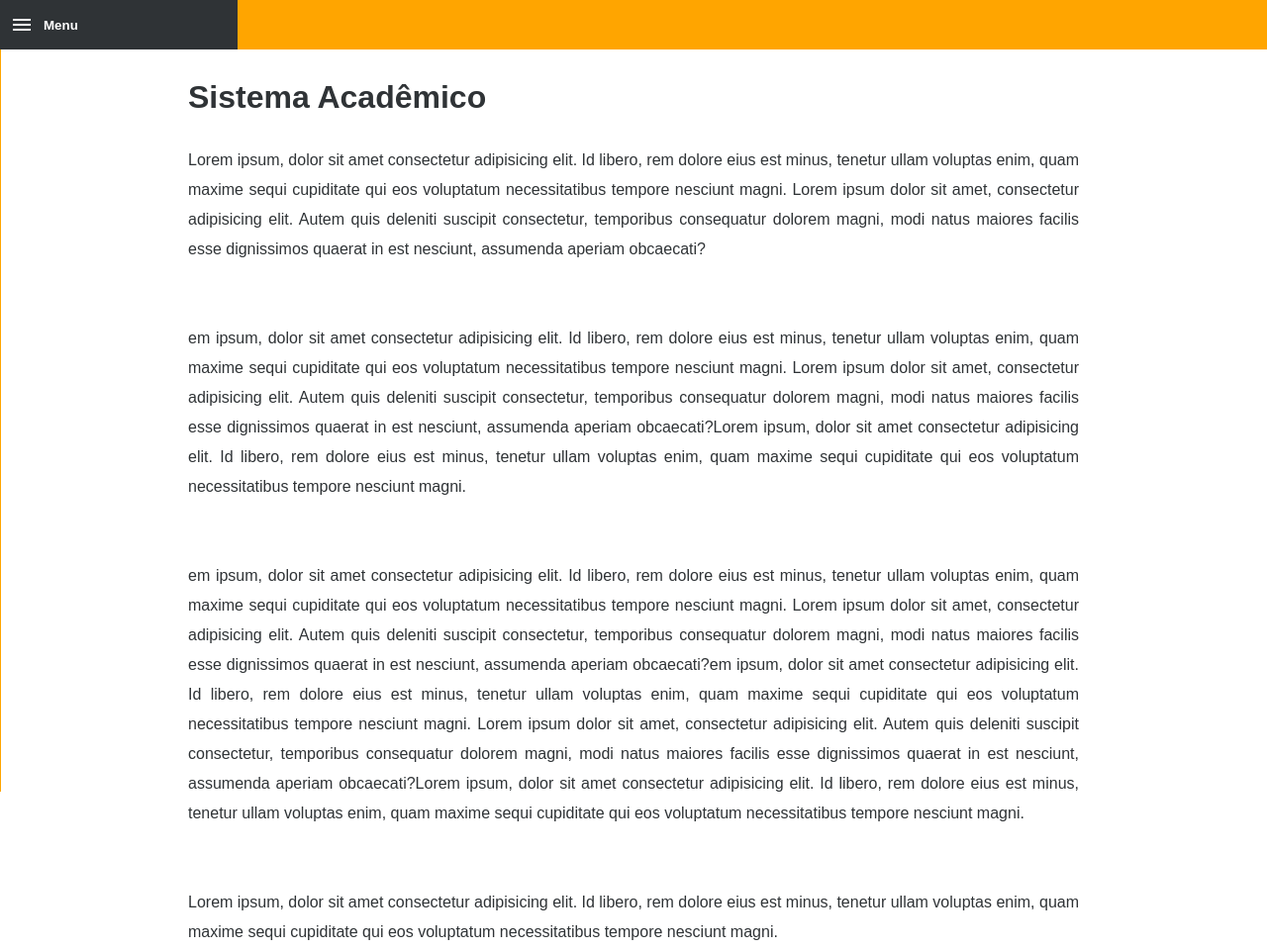
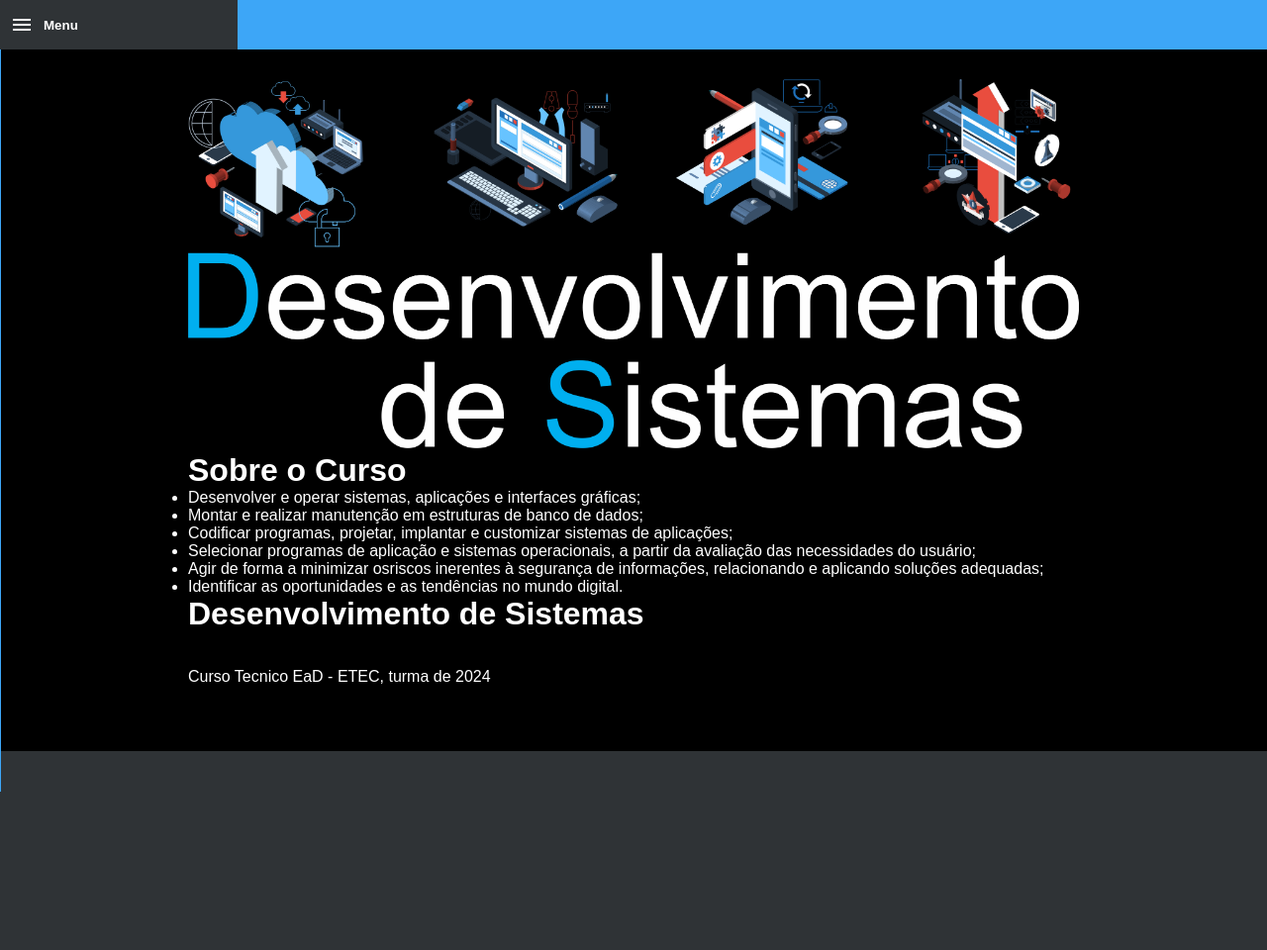
Before and after one commit to matthew13dev/ETEC, a plain HTML site: page DS_Agenda_15/index.html in a window 1280 px wide. Shown: the whole page at 99% size. After the commit the page ends 800 px from the top, so only its background shows below. Drawn offline with nearby package versions, Linux system fonts and the light colour scheme.

Commit message:
change: color layout

```diff
--- a/DS_Agenda_15/assets/css/style.css
+++ b/DS_Agenda_15/assets/css/style.css
@@ -2,8 +2,6 @@
     margin: 0%;
     padding: 0%;
     box-sizing: border-box;
-
-    ---border: 1px solid red;
 }
 
 button {
@@ -12,8 +10,8 @@ button {
 
 body {
     font-family: sans-serif;
-    background-color: #fff;
-    color: #2f3336;
+    background-color: #2f3336;
+    color: #fff;
 
     overflow-x: hidden;
 }
@@ -24,7 +22,7 @@ body {
     position: fixed;
 
     z-index: 99;
-    background-color: orange;
+    background-color: #3da6f7;
     color: #fff;
     position: fixed;
     top: 0;
@@ -70,7 +68,7 @@ body {
     transition: all 0.2s linear;
     overflow: hidden;
 
-    background-color: orange;
+    background-color: #3da6f7;
 }
 
 
@@ -105,6 +103,7 @@ body {
     line-height: 4;
 
     cursor: pointer;
+    flex-wrap: nowrap;
 }
 
 .sidebar nav button i {
@@ -138,6 +137,16 @@ body {
     transition: all 0.35s;
     display: flex;
     flex-direction: column;
+}
+
+
+
+
+main {
+    background-color: black;
+}
+#home--content img{
+    width: 100%;
 }
 
 @media (max-width: 920px) {
--- a/DS_Agenda_15/assets/javascript/script.js
+++ b/DS_Agenda_15/assets/javascript/script.js
@@ -1,4 +1,3 @@
-
 
 function buttonActive() {
     const menu_button = document.getElementById("menu--logo");
@@ -18,6 +17,7 @@ function openMenu() {
 
     document.getElementById("sidebar").style.width = "240px";
     menu_button.setAttribute("class", "menu--logo");
+
     document.querySelector("main").style.marginLeft = "240px";
 }
 
@@ -27,6 +27,7 @@ function closeMenu() {
 
     document.getElementById("sidebar").style.width = "0px";
     menu_button.setAttribute("class", "menu--logo--active")
+
     document.querySelector("main").style.marginLeft = "0px";
 }
 
@@ -36,10 +37,8 @@ function menuOff() {
 
     if (atribute === "menu--logo--active") {
 
-        document.getElementById("menu--areas").style.display = "none";
-        document.getElementById("sidebar").style.width = "70px";
+        document.getElementById("sidebar").style.width = "0px";
         menu_button.setAttribute("class", "menu--logo");
-        document.getElementById("sidebar").style.borderRight = "#999";
 
     }
 }
--- a/DS_Agenda_15/index.html
+++ b/DS_Agenda_15/index.html
@@ -13,7 +13,7 @@
         href="https://fonts.googleapis.com/css2?family=Material+Symbols+Outlined:opsz,wght,FILL,GRAD@20..48,100..700,0..1,-50..200" />
 </head>
 
-<body  id="body">
+<body id="body">
     <header class="sidebar--header">
         <button class="menu--logo--active" id="menu--logo" onclick="buttonActive()">
             <i class="material-symbols-outlined">Menu</i>
@@ -25,49 +25,49 @@
 
 
         <nav id="menu--areas">
-            <button>
+            <button id="home--button">
                 <div class="home">
                     <i class="material-symbols-outlined">Home</i>
                     <h4>Home</h4>
                 </div>
             </button>
 
-            <button>
+            <button id="sobre--button">
                 <div class="sobre">
                     <i class="material-symbols-outlined">Person</i>
                     <h4>Sobre</h4>
                 </div>
             </button>
 
-            <button>
+            <button id="grade--button">
                 <div class="grade--curicular">
                     <i class="material-symbols-outlined">Table</i>
                     <h4>Grade Curricular</h4>
                 </div>
             </button>
 
-            <button>
+            <button id="docentes--button">
                 <div class="docentes">
                     <i class="material-symbols-outlined">group</i>
                     <h4>Docentes</h4>
                 </div>
             </button>
 
-            <button>
+            <button id="mercado--button">
                 <div class="mercado--de--trabalho">
                     <i class="material-symbols-outlined">Work</i>
                     <h4>Mercado de Trabalho</h4>
                 </div>
             </button>
 
-            <button>
+            <button id="tecnologias--button">
                 <div class="tecnologias">
                     <i class="material-symbols-outlined">Devices</i>
                     <h4>Tecnologias</h4>
                 </div>
             </button>
 
-            <button>
+            <button id="contato--button">
                 <div class="contato">
                     <i class="material-symbols-outlined">Mail</i>
                     <h4>Contato</h4>
@@ -78,34 +78,31 @@
 
     <main class="main" id="main" onclick="menuOff()">
         <div class="container">
-            <h1>Sistema Acadêmico</h1>
-            <p>Lorem ipsum, dolor sit amet consectetur adipisicing elit. Id libero, rem dolore eius est minus, tenetur
-                ullam voluptas enim, quam maxime sequi cupiditate qui eos voluptatum necessitatibus tempore nesciunt
-                magni. Lorem ipsum dolor sit amet, consectetur adipisicing elit. Autem quis deleniti suscipit
-                consectetur, temporibus consequatur dolorem magni, modi natus maiores facilis esse dignissimos quaerat
-                in est nesciunt, assumenda aperiam obcaecati?</p>
-            <p>em ipsum, dolor sit amet consectetur adipisicing elit. Id libero, rem dolore eius est minus, tenetur
-                ullam voluptas enim, quam maxime sequi cupiditate qui eos voluptatum necessitatibus tempore nesciunt
-                magni. Lorem ipsum dolor sit amet, consectetur adipisicing elit. Autem quis deleniti suscipit
-                consectetur, temporibus consequatur dolorem magni, modi natus maiores facilis esse dignissimos quaerat
-                in est nesciunt, assumenda aperiam obcaecati?Lorem ipsum, dolor sit amet consectetur adipisicing elit. Id libero, rem dolore eius est minus, tenetur
-                ullam voluptas enim, quam maxime sequi cupiditate qui eos voluptatum necessitatibus tempore nesciunt
-                magni.</p>
-            <p>em ipsum, dolor sit amet consectetur adipisicing elit. Id libero, rem dolore eius est minus, tenetur
-                ullam voluptas enim, quam maxime sequi cupiditate qui eos voluptatum necessitatibus tempore nesciunt
-                magni. Lorem ipsum dolor sit amet, consectetur adipisicing elit. Autem quis deleniti suscipit
-                consectetur, temporibus consequatur dolorem magni, modi natus maiores facilis esse dignissimos quaerat
-                in est nesciunt, assumenda aperiam obcaecati?em ipsum, dolor sit amet consectetur adipisicing elit. Id libero, rem dolore eius est minus, tenetur
-                ullam voluptas enim, quam maxime sequi cupiditate qui eos voluptatum necessitatibus tempore nesciunt
-                magni. Lorem ipsum dolor sit amet, consectetur adipisicing elit. Autem quis deleniti suscipit
-                consectetur, temporibus consequatur dolorem magni, modi natus maiores facilis esse dignissimos quaerat
-                in est nesciunt, assumenda aperiam obcaecati?Lorem ipsum, dolor sit amet consectetur adipisicing elit. Id libero, rem dolore eius est minus, tenetur
-                ullam voluptas enim, quam maxime sequi cupiditate qui eos voluptatum necessitatibus tempore nesciunt
-                magni.</p>
-            <p>Lorem ipsum, dolor sit amet consectetur adipisicing elit. Id libero, rem dolore eius est minus, tenetur
-                ullam voluptas enim, quam maxime sequi cupiditate qui eos voluptatum necessitatibus tempore nesciunt
-                magni.</p>
+            <div id="home--content" class="content">
+                <img src="assets/images/logoDS.png"/>
 
+            </div>
+
+            <div id="home--content" class="content">
+                <h1>Sobre o Curso</h1>
+                <ul>
+                    <li>Desenvolver e operar sistemas, aplicações e interfaces gráficas;</li>
+                    <li>Montar e realizar manutenção em estruturas de banco de dados;</li>
+                    <li>Codificar programas, projetar, implantar e customizar sistemas de aplicações;</li>
+                    <li>Selecionar programas de aplicação e sistemas operacionais, a partir da avaliação das
+                        necessidades do usuário;</li>
+                    <li>Agir de forma a minimizar osriscos inerentes à segurança de informações, relacionando
+                        e aplicando soluções adequadas;</li>
+                    <li>Identificar as oportunidades e as tendências no mundo digital.</li>
+                </ul>
+            </div>
+
+            <div id="home--content" class="content">
+                <h1>Desenvolvimento de Sistemas</h1>
+                <p>
+                    Curso Tecnico EaD - ETEC, turma de 2024
+                </p>
+            </div>
         </div>
     </main>
 </body>
```
